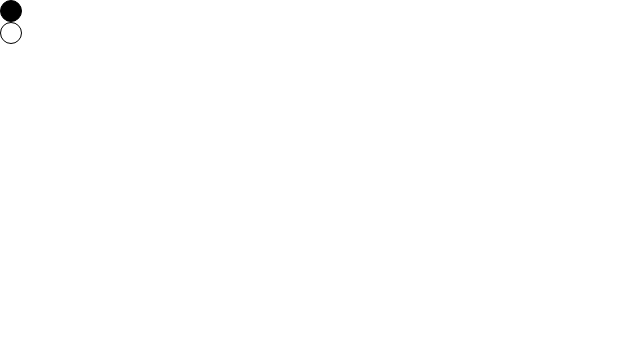
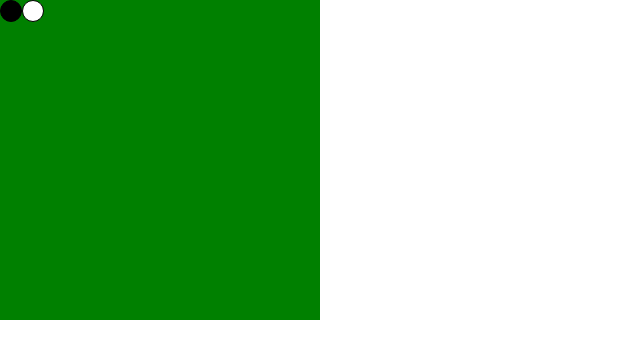
Before and after one commit to geekcojp/oh-app, a React (Create React App) app: page / in a window 1280 px wide. Shown: the top 358 px of the page, without its empty margins (0-640 px from the left). Built offline with nearby package versions, Linux system fonts and the light colour scheme.

Commit message:
[add] ・components board

```diff
--- a/src/App.tsx
+++ b/src/App.tsx
@@ -1,11 +1,14 @@
 import React from 'react';
+import Board from './components/board/board';
 import Stone from './components/stone/stone';
 
 const App: React.FC = () => {
   return (
     <div className="App">
-      <Stone color="black" />
-      <Stone color="white" />
+      <Board>
+        <Stone color="black" />
+        <Stone color="white" />
+      </Board>
     </div>
   );
 }
--- /dev/null
+++ b/src/components/board/board.tsx
@@ -0,0 +1,10 @@
+import React from 'react';
+import {Container} from './styled';
+
+const Board = React.memo<React.PropsWithChildren<{}>>(({children}) => {
+  return (
+    <Container>{children}</Container>
+  );
+})
+
+export default Board;
--- /dev/null
+++ b/src/components/board/styled.tsx
@@ -0,0 +1,9 @@
+import styled from 'styled-components';
+
+export const Container = styled.div`
+    display: flex;
+    flex-wrap: wrap;
+    width: 320px;
+    height: 320px;
+    background: green;
+`;
```
